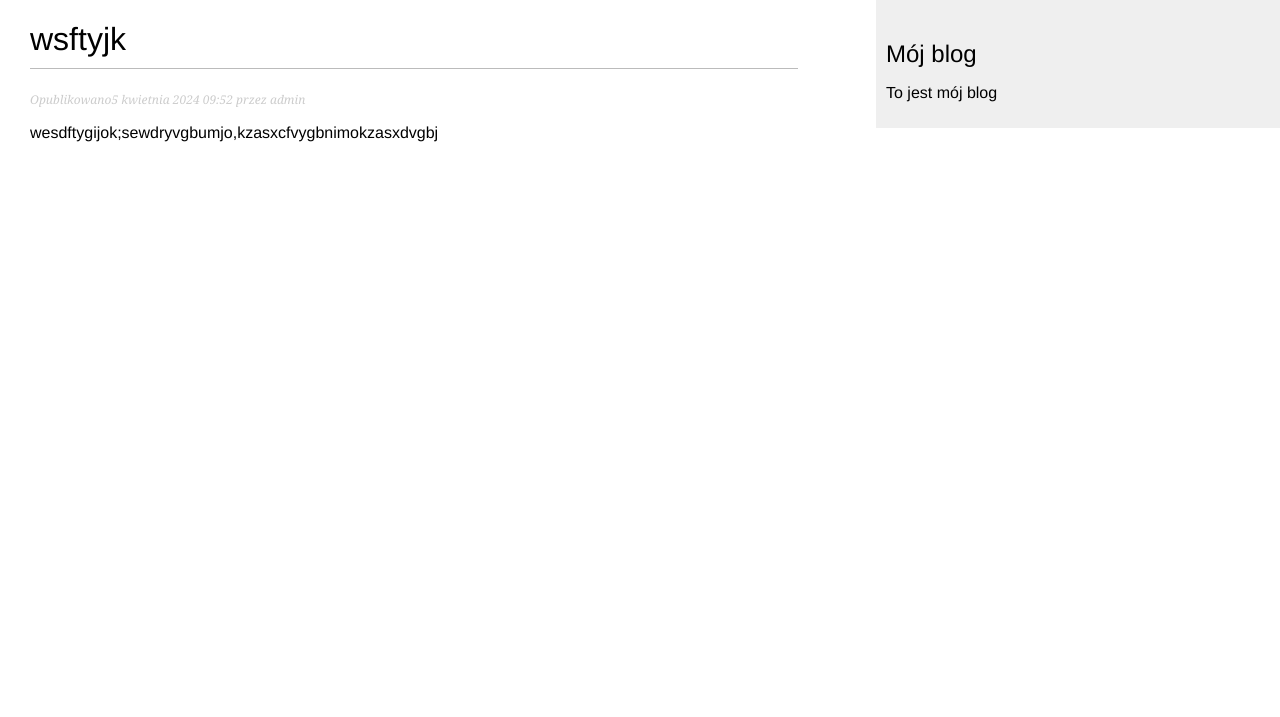
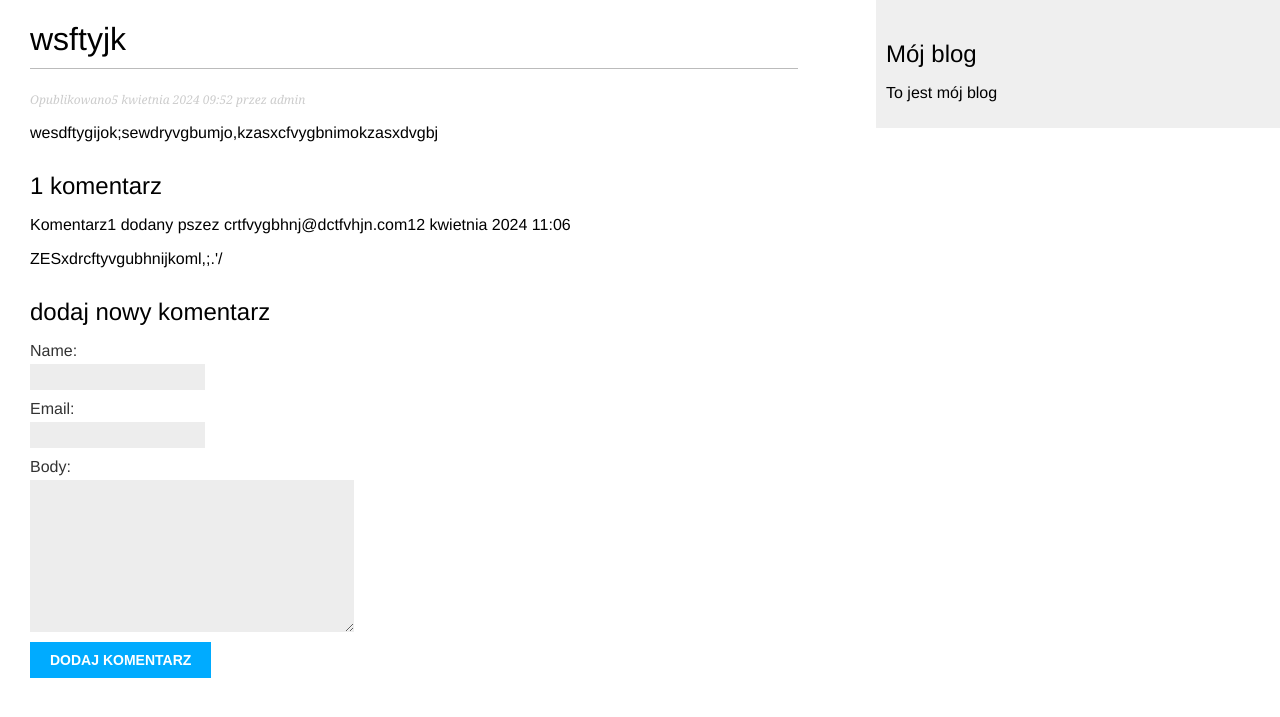
Before and after one commit to nieeeeeee/Djungo_projekt_2.0, a Django app: a page that uses blog/templates/blog/post/detal.html in a window 1280 px wide. Shown: the top 717 px of the page. Run offline with Django 4.2, Linux system fonts and the light colour scheme; data comes from the database, SQL or seed files in the repository; both versions use the stored data as it was after the commit.

Commit message:
Kod z 01.03

```diff
--- /dev/null
+++ b/blog/forms.py
@@ -0,0 +1,9 @@
+from django import forms
+
+from blog.models import Post, Comment
+
+
+class CommentForm(forms.ModelForm):
+    class Meta:
+        model = Comment
+        fields = ['name', 'email','body']
--- a/blog/models.py
+++ b/blog/models.py
@@ -42,6 +42,7 @@ class Post(models.Model):
 class Comment(models.Model):
     post = models.ForeignKey(Post, on_delete=models.CASCADE, related_name='comments')
     name = models.CharField(max_length=80)
+    email = models.EmailField()
     body = models.TextField()
     created = models.DateTimeField(auto_now_add=True)
     active = models.BooleanField(default=True)
--- a/blog/templates/blog/post/detal.html
+++ b/blog/templates/blog/post/detal.html
@@ -7,4 +7,24 @@
     Opublikowano{{ post.publish }} przez {{ post.author }}
     </p>
     {{ post.body|linebreaks }}
+
+    <h2>
+    {{ coments.count }} komentarz{{ coments.count|pluralize:"y" }}
+    </h2>
+    {% for coment in coments %}
+        <div>
+            <p class="info">
+                Komentarz{{ forloop.counter }} dodany pszez {{ coment.email }}{{ coment.created }}
+            </p>
+            {{ coment.body|linebreaks }}
+    	</div>
+        {% empty %}
+        <p>nie dodano jeszcze rzadnych danychs</p>
+    {% endfor %}
+    <h2>dodaj nowy komentarz</h2>
+    <form action="" method="post">
+        {{ coment_form.as_p }}
+        {% csrf_token %}
+        <p><input type="submit" value="dodaj Komentarz"></p>
+    </form>
 {% endblock %}
--- a/blog/views.py
+++ b/blog/views.py
@@ -2,7 +2,7 @@ from django.http import HttpResponse
 from django.shortcuts import render, get_object_or_404
 from django.views.generic import detail, ListView
 
-import blog
+from blog.forms import CommentForm
 from blog.models import Post
 
 
@@ -18,5 +18,12 @@ class PostListView(ListView):
 
 def post_detail(request, year, month, day, slug):
     post = get_object_or_404(Post, slug=slug, status="published", publish__year=year, publish__month=month, publish__day=day)
-
-    return render(request, 'blog/post/detal.html', {"post": post})
+    coments = post.comments.filter(active=True)
+    if request.method == "POST":
+        comment_form = CommentForm(request.POST)
+        if comment_form.is_valid():
+            comment = comment_form.save(commit=False)
+            comment.post = post
+            comment.save()
+    coment_form = CommentForm()
+    return render(request, 'blog/post/detal.html', {"post": post, "coments": coments,"coment_form":coment_form})
```
Also changed, not shown: db.sqlite3.
